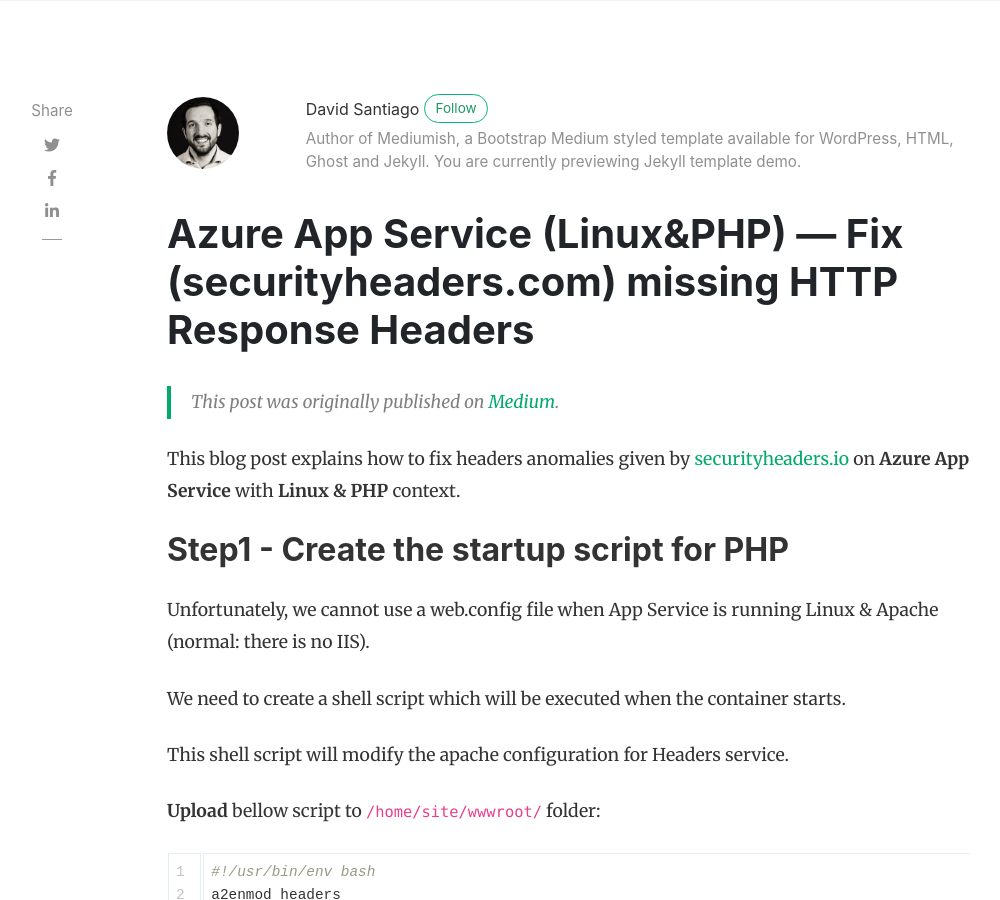
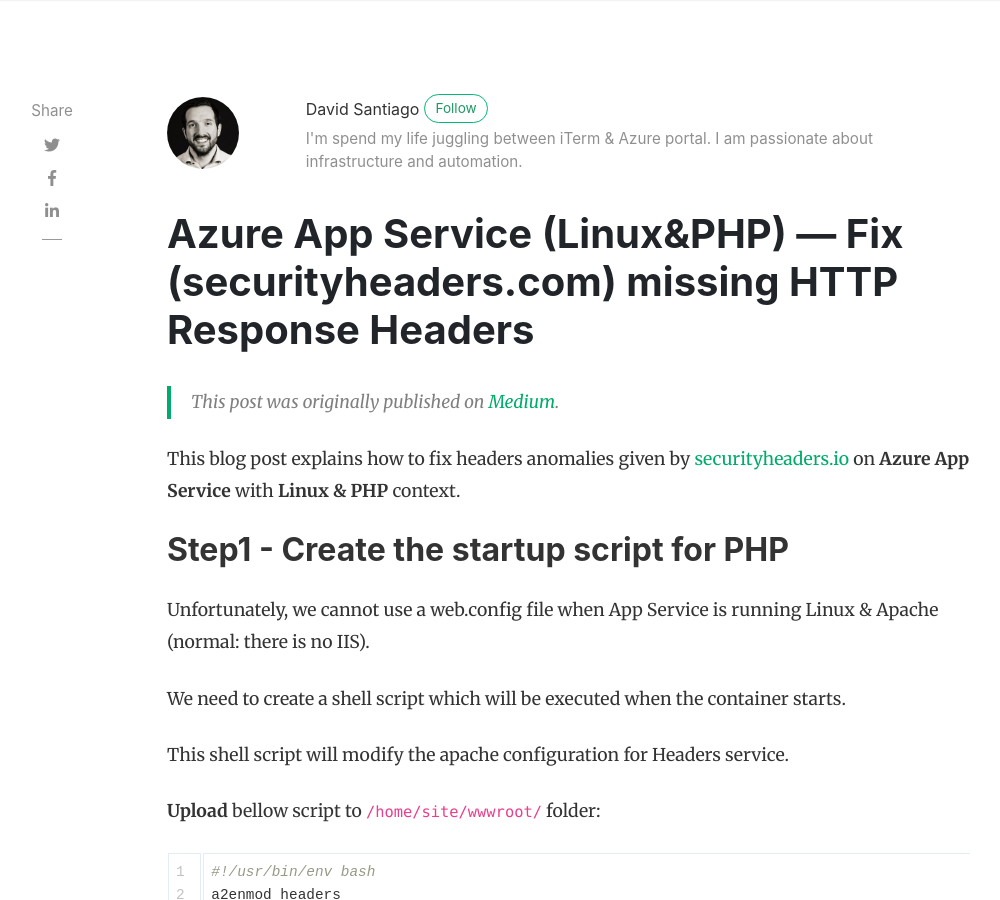
Before and after one commit to davidsntg/dawlysd.github.com, a Jekyll site: the page built from _posts/2020-03-31-azure-app-service-linux-php-fix-securityheaders-com-missing-http-response-headers.md, in a window 1280 px wide and 900 px high. Shown: the whole window, without its empty margins (118-1118 px from the left). Built offline with Jekyll 4.4.1, drawn with Linux system fonts in a browser that asks for light colours; nearby versions of some CDN libraries; comment, search, counter and statistics services are not loaded.

Commit message:
description updated

```diff
--- a/_config.yml
+++ b/_config.yml
@@ -22,7 +22,7 @@ authors:
     email: david.santiago.pro@gmail.com
     web: https://davidsantiago.fr
     twitter: https://twitter.com/dawlysd
-    description: "Author of Mediumish, a Bootstrap Medium styled template available for WordPress, HTML, Ghost and Jekyll. You are currently previewing Jekyll template demo."
+    description: "I'm spend my life juggling between iTerm & Azure portal. I am passionate about infrastructure and automation."
 
 # Plugins
 plugins:
```
